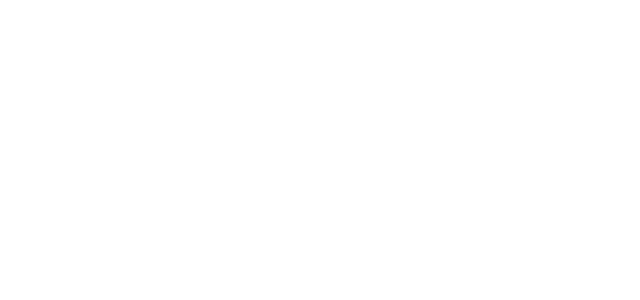
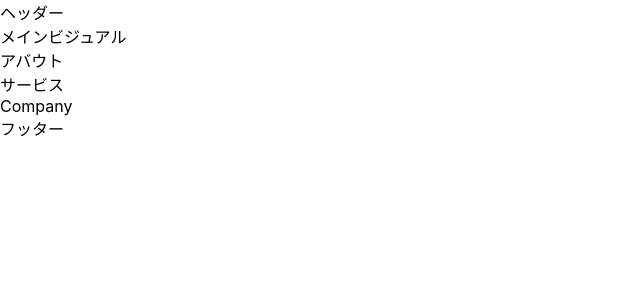
Before and after one commit to yui2411/hp-work, a React (Create React App) app: page /homepage in a window 1280 px wide. Before the commit this address had no page. Shown: the top 300 px of the page, without its empty margins (0-640 px from the left). Built offline with nearby package versions, Linux system fonts and the light colour scheme.

Commit message:
hp 雛型作成

```diff
--- a/src/App.tsx
+++ b/src/App.tsx
@@ -5,6 +5,7 @@
 import { Route, Routes } from "react-router-dom";
 import { TopPage } from "./pages/TopPage";
 import { SamplePage } from "./pages/SamplePage";
+import { HomePage } from "./pages/HomePage";
 
 // Appのメインの実装（表示する画面とpathを定義）
 export const App = () => {
@@ -15,6 +16,8 @@
         <Route path="/" element={<TopPage />} />
         {/* サンプルページ */}
         <Route path="/sample" element={<SamplePage />} />
+        {/* ホームページ */}
+        <Route path="/homepage" element={<HomePage />} />
       </Routes>
     </Box>
   );
--- /dev/null
+++ b/src/modules/hp/About.tsx
@@ -0,0 +1,15 @@
+import { Box, SxProps, Theme } from "@mui/material";
+
+export const About = () => {
+  return (
+    <Box className="About" sx={sx}>
+      アバウト
+    </Box>
+  );
+};
+
+const sx: SxProps<Theme> = {
+  "&.About" : {
+    width: "100%",
+  },
+};
--- /dev/null
+++ b/src/modules/hp/Company.tsx
@@ -0,0 +1,15 @@
+import { Box, SxProps, Theme } from "@mui/material";
+
+export const Company = () => {
+  return (
+    <Box className="Company" sx={sx}>
+      Company
+    </Box>
+  );
+};
+
+const sx: SxProps<Theme> = {
+  "&.Company" : {
+    width: "100%",
+  },
+};
--- /dev/null
+++ b/src/modules/hp/Footer.tsx
@@ -0,0 +1,15 @@
+import { Box, SxProps, Theme, Link } from "@mui/material";
+
+export const Footer = () => {
+  return (
+    <Box className="Footer" sx={sx}>
+      フッター
+    </Box>
+  );
+};
+
+const sx: SxProps<Theme> = {
+  "&.Footer" : {
+    width: "100%",
+  },
+};
--- /dev/null
+++ b/src/modules/hp/Header.tsx
@@ -0,0 +1,15 @@
+import { Box, SxProps, Theme, Link } from "@mui/material";
+
+export const Header = () => {
+  return (
+    <Box className="Header" sx={sx}>
+      ヘッダー
+    </Box>
+  );
+};
+
+const sx: SxProps<Theme> = {
+  "&.Header" : {
+    width: "100%",
+  },
+};
--- /dev/null
+++ b/src/modules/hp/Mainvisual.tsx
@@ -0,0 +1,15 @@
+import { Box, SxProps, Theme } from "@mui/material";
+
+export const Mainvisual = () => {
+  return (
+    <Box className="Mainvisual" sx={sx}>
+      メインビジュアル
+    </Box>
+  );
+};
+
+const sx: SxProps<Theme> = {
+  "&.Mainvisual" : {
+    width: "100%",
+  },
+};
--- /dev/null
+++ b/src/modules/hp/Service.tsx
@@ -0,0 +1,15 @@
+import { Box, SxProps, Theme, Link } from "@mui/material";
+
+export const Service = () => {
+  return (
+    <Box className="Service" sx={sx}>
+      サービス
+    </Box>
+  );
+};
+
+const sx: SxProps<Theme> = {
+  "&.Service" : {
+    width: "100%",
+  },
+};
--- /dev/null
+++ b/src/pages/HomePage.tsx
@@ -0,0 +1,32 @@
+// MUIのコンポーネントをインポート、使用するものはここで定義
+import { Box, SxProps, Theme } from "@mui/material";
+
+// 使用するコンポートをインポート
+import { About } from "../modules/hp/About";
+import { Company } from "../modules/hp/Company";
+import { Footer } from "../modules/hp/Footer";
+import { Header } from "../modules/hp/Header";
+import { Mainvisual } from "../modules/hp/Mainvisual";
+import { Service } from "../modules/hp/Service";
+
+
+// サンプルページのメインの実装
+export const HomePage = () => {
+  return (
+    <Box className="SamplePage" sx={sx}>
+      <Header />
+      <Mainvisual />
+      <About />
+      <Service />
+      <Company />
+      <Footer />
+    </Box>
+  );
+};
+
+// クラス名に対するスタイルを定義
+const sx: SxProps<Theme> = {
+  "&.SamplePage": {
+    width: "100%",
+  }
+};
```
